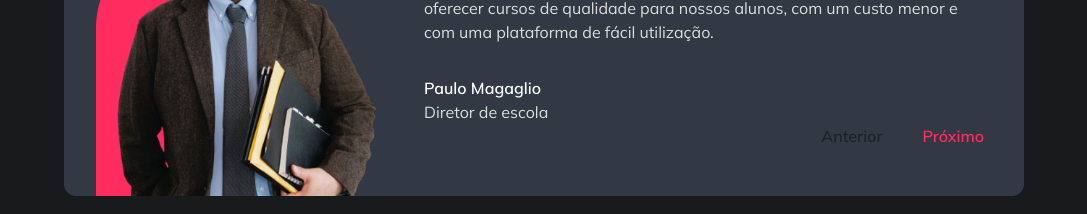
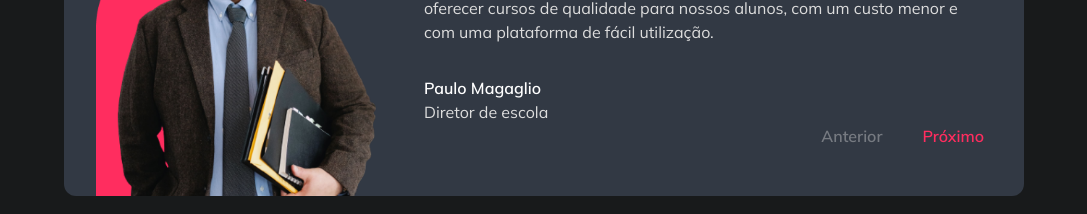
Before and after one commit to akini072/Vue3-Dashboard-Swin, a Vue app: page / in a window 1280 px wide. Shown: the part 1160-1374 px from the top of the page, without its empty margins (96-1183 px from the left). Built offline with nearby package versions, Linux system fonts and the light colour scheme.

Commit message:
Testimonial btns style enhanced

```diff
--- a/src/components/organisms/Testimonial.vue
+++ b/src/components/organisms/Testimonial.vue
@@ -38,8 +38,10 @@
           </div>
 
           <div class="flex self-end gap-10 mt-6 sm:mt-0 font-semibold">
-            <button class="opacity-40">Anterior</button>
-            <button class="text-firstColor">Próximo</button>
+            <button class="text-txtColor opacity-40 hover:opacity-20">
+              Anterior
+            </button>
+            <button class="text-firstColor hover:opacity-70">Próximo</button>
           </div>
         </div>
       </div>
```
